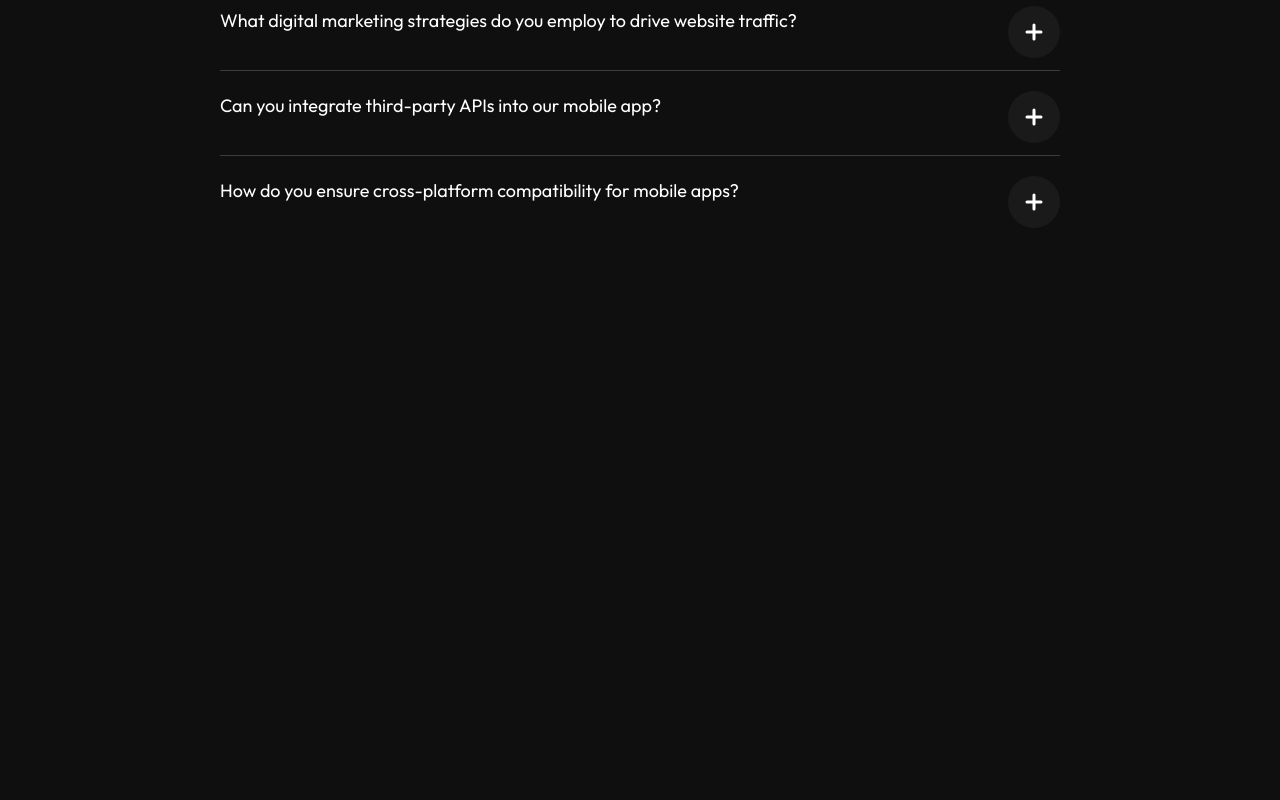
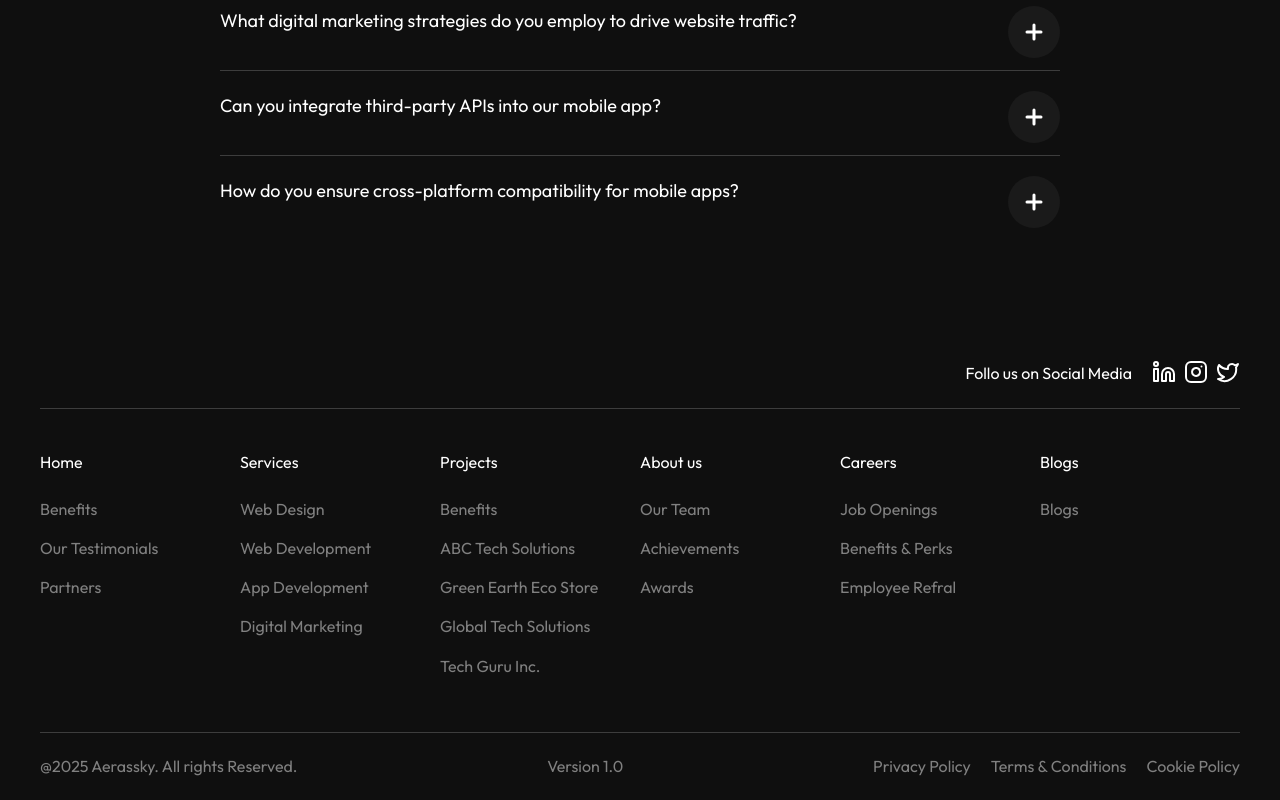
Before and after one commit to Segundavid-Dev/aerassky, a React (Vite) app: page / in a window 1280 px wide. Shown: the part 5263-6063 px from the top of the page. Before the commit the page ends 5623 px from the top, so only its background shows below. Built offline with nearby package versions, Linux system fonts and the light colour scheme.

Commit message:
completed home page desktop view

```diff
--- /dev/null
+++ b/src/components/home/Footer.tsx
@@ -0,0 +1,152 @@
+import { Linkedin } from "lucide-react";
+import { Instagram } from "lucide-react";
+import { Twitter } from "lucide-react";
+export default function Footer() {
+  const date = new Date();
+  const currentYear = date.getFullYear();
+  return (
+    <footer>
+      <div className="flex justify-end pb-5">
+        <div className="flex gap-5">
+          <p>Follo us on Social Media</p>
+          <span className="flex gap-2">
+            <Linkedin className="cursor-pointer" />
+            <Instagram className="cursor-pointer" />
+            <Twitter className="cursor-pointer" />
+          </span>
+        </div>
+      </div>
+
+      <div className="grid grid-cols-6 py-10 border-gray-100/20 border-t border-b">
+        <ul>
+          <p className="pb-5">Home</p>
+          <li className="pb-3">
+            <a href="#" className="text-[#808080]">
+              Benefits
+            </a>
+          </li>
+          <li className="pb-3">
+            <a href="#" className="text-[#808080]">
+              Our Testimonials
+            </a>
+          </li>
+          <li className="pb-3">
+            <a href="#" className="text-[#808080]">
+              Partners
+            </a>
+          </li>
+        </ul>
+
+        <ul>
+          <p className="pb-5">Services</p>
+          <li className="pb-3">
+            <a href="#" className="text-[#808080]">
+              Web Design
+            </a>
+          </li>
+          <li className="pb-3">
+            <a href="#" className="text-[#808080]">
+              Web Development
+            </a>
+          </li>
+          <li className="pb-3">
+            <a href="#" className="text-[#808080]">
+              App Development
+            </a>
+          </li>
+          <li className="pb-3">
+            <a href="#" className="text-[#808080]">
+              Digital Marketing
+            </a>
+          </li>
+        </ul>
+
+        <ul>
+          <p className="pb-5">Projects</p>
+          <li className="pb-3">
+            <a href="#" className="text-[#808080]">
+              Benefits
+            </a>
+          </li>
+          <li className="pb-3">
+            <a href="#" className="text-[#808080]">
+              ABC Tech Solutions
+            </a>
+          </li>
+          <li className="pb-3">
+            <a href="#" className="text-[#808080]">
+              Green Earth Eco Store
+            </a>
+          </li>
+          <li className="pb-3">
+            <a href="#" className="text-[#808080]">
+              Global Tech Solutions
+            </a>
+          </li>
+          <li className="pb-3">
+            <a href="#" className="text-[#808080]">
+              Tech Guru Inc.
+            </a>
+          </li>
+        </ul>
+
+        <ul>
+          <p className="pb-5">About us</p>
+          <li className="pb-3">
+            <a href="#" className="text-[#808080]">
+              Our Team
+            </a>
+          </li>
+          <li className="pb-3">
+            <a href="#" className="text-[#808080]">
+              Achievements
+            </a>
+          </li>
+          <li className="pb-3">
+            <a href="#" className="text-[#808080]">
+              Awards
+            </a>
+          </li>
+        </ul>
+
+        <ul>
+          <p className="pb-5">Careers</p>
+          <li className="pb-3">
+            <a href="#" className="text-[#808080]">
+              Job Openings
+            </a>
+          </li>
+          <li className="pb-3">
+            <a href="#" className="text-[#808080]">
+              Benefits & Perks
+            </a>
+          </li>
+          <li className="pb-3">
+            <a href="#" className="text-[#808080]">
+              Employee Refral
+            </a>
+          </li>
+        </ul>
+
+        <ul>
+          <p className="pb-5">Blogs</p>
+          <li className="pb-3">
+            <a href="#" className="text-[#808080]">
+              Blogs
+            </a>
+          </li>
+        </ul>
+      </div>
+
+      <div className="text-[var(--text-gray)] flex items-center justify-between py-5">
+        <div>@{currentYear} Aerassky. All rights Reserved.</div>
+        <div>Version 1.0</div>
+        <ul className="flex gap-5">
+          <li>Privacy Policy</li>
+          <li>Terms & Conditions</li>
+          <li>Cookie Policy</li>
+        </ul>
+      </div>
+    </footer>
+  );
+}
--- a/src/pages/Home.tsx
+++ b/src/pages/Home.tsx
@@ -5,6 +5,8 @@ import Services from "../components/home/Services";
 import Works from "../components/home/Works";
 import Testimonials from "../components/home/Testimonials";
 import FAQ from "../components/home/FAQ";
+import Footer from "../components/home/Footer";
+
 export default function Home() {
   return (
     <div>
@@ -19,6 +21,7 @@ export default function Home() {
       <Works />
       <Testimonials />
       <FAQ />
+      <Footer />
     </div>
   );
 }
```
